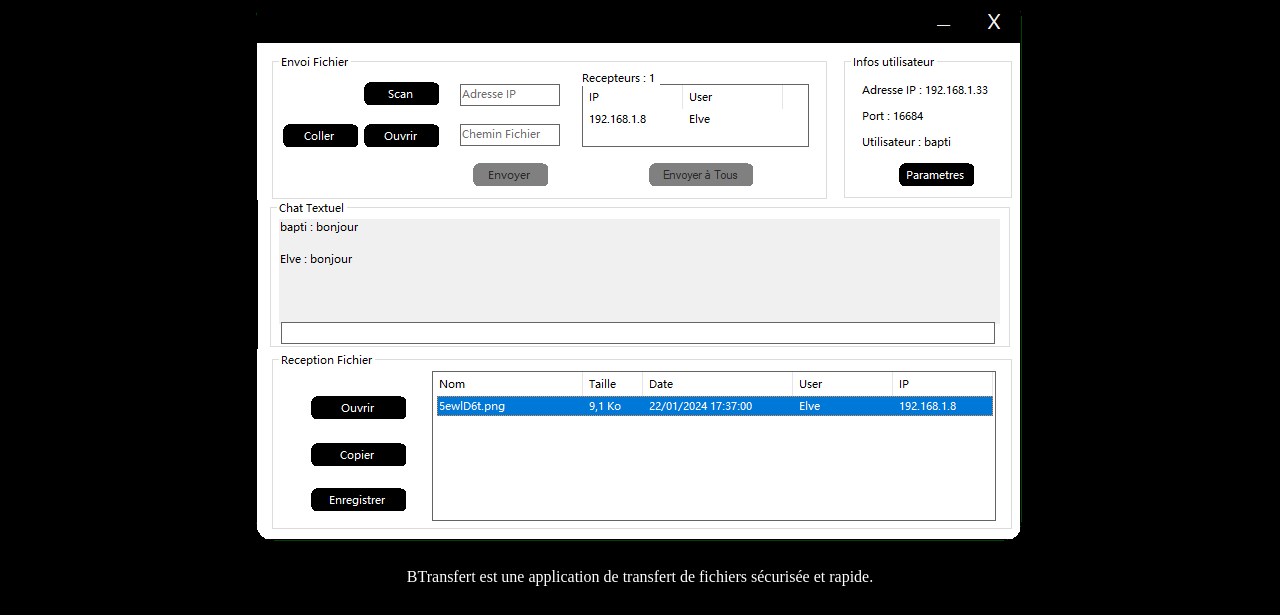
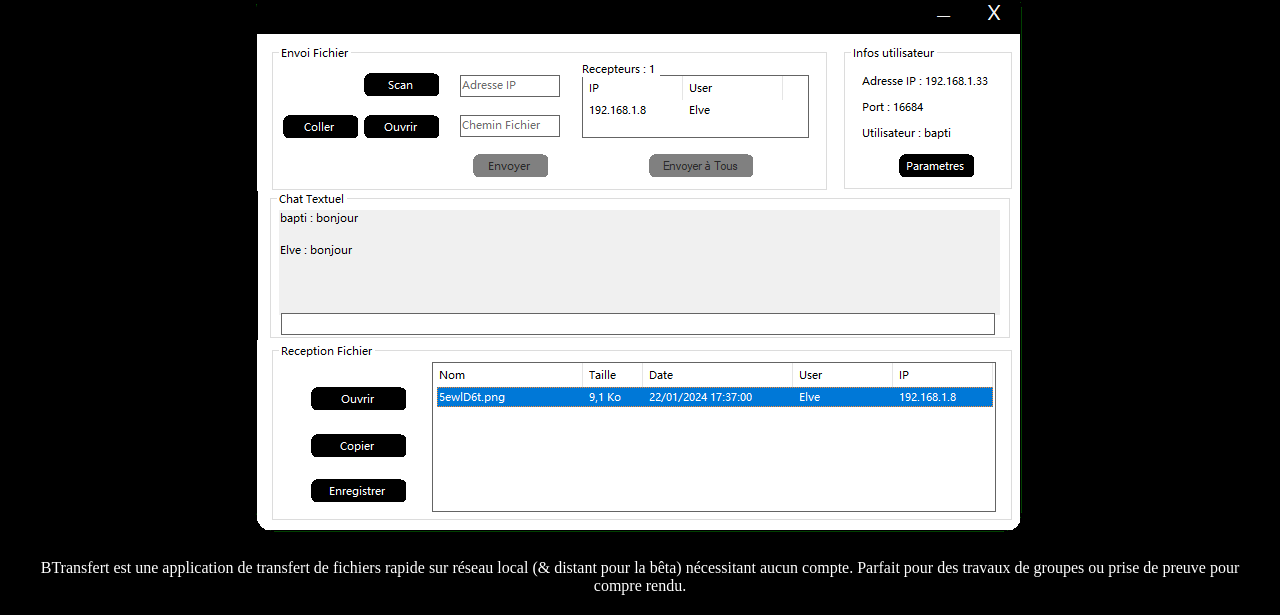
Before and after one commit to Baptu54/Btransfert, a plain HTML site: page index.html in a window 1280 px wide. Shown: the part 161-776 px from the top of the page. Drawn offline with Linux system fonts and the light colour scheme.

Commit message:
Update index.html

```diff
--- a/index.html
+++ b/index.html
@@ -51,7 +51,7 @@
 
     <img src="application.png" alt="application">
 
-    <p class="description">BTransfert est une application de transfert de fichiers sécurisée et rapide.</p>
+    <p class="description">BTransfert est une application de transfert de fichiers rapide sur réseau local (& distant pour la bêta) nécessitant aucun compte. Parfait pour des travaux de groupes ou prise de preuve pour compre rendu.</p>
 
     <p>Appuie sur le bouton ci-dessous pour télécharger BTransfert (Windows) :</p>
 
```
